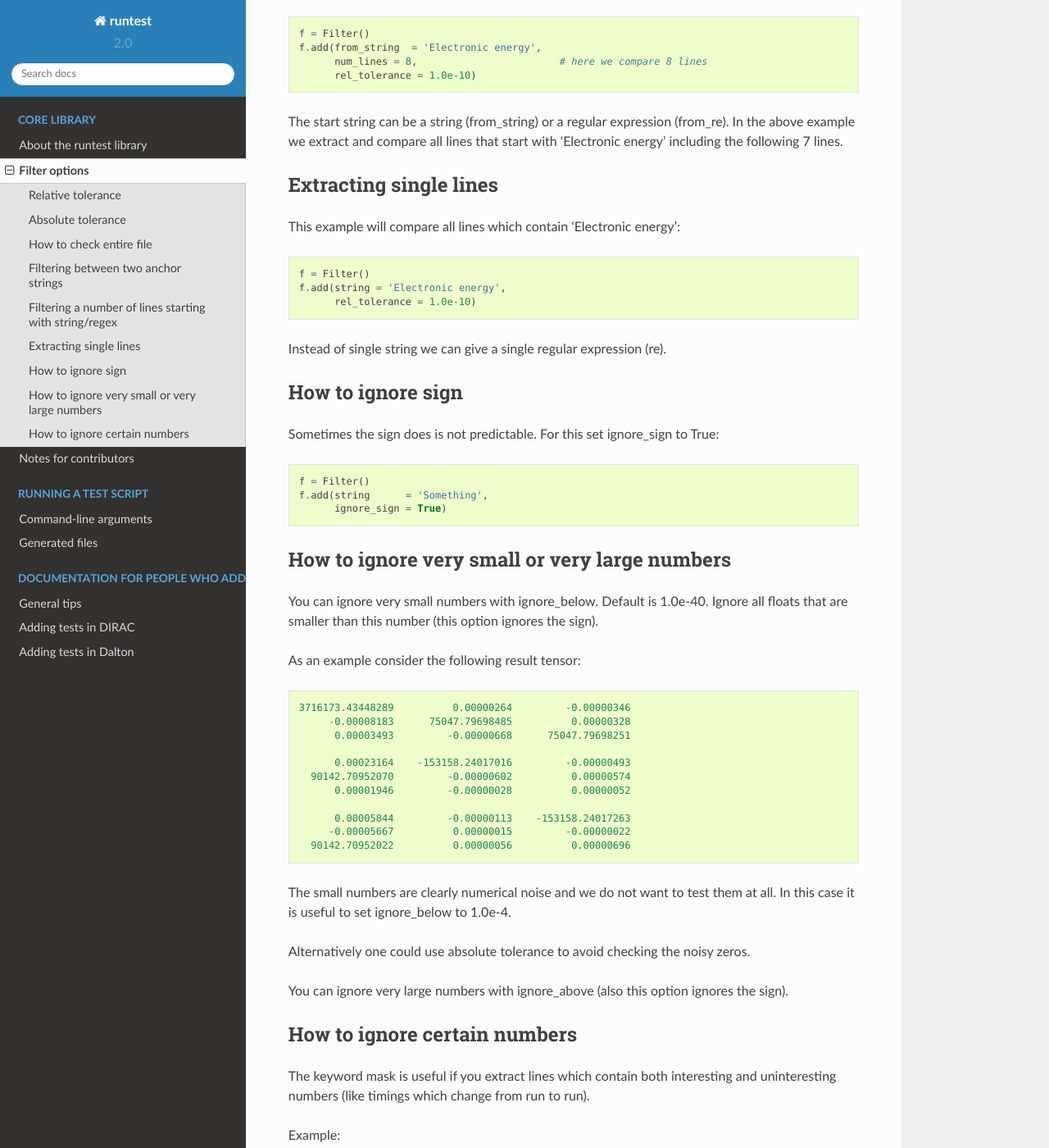
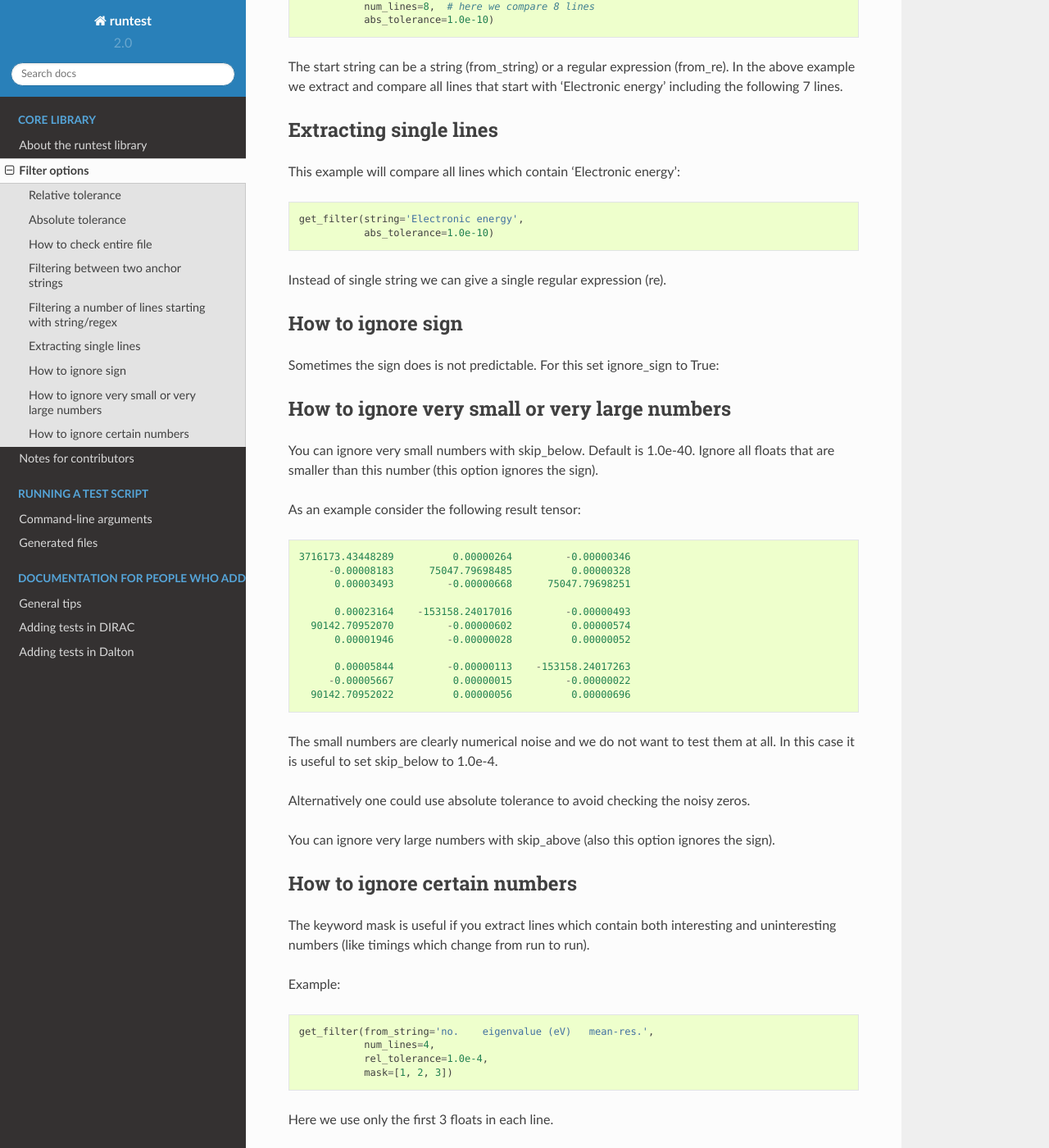
Before and after one commit to bast/runtest, a Sphinx documentation site: the page built from doc/core/filter_options.rst, in a window 1280 px wide and 1400 px high, scrolled down 1414 px. Shown: the whole window at 82% size. Built offline with Sphinx 7.4.7 and the Read the Docs theme 2.0.0, drawn with Linux system fonts in a browser that asks for light colours; some of the changed text lies outside the part shown.

Commit message:
update filter options doc

```diff
--- a/doc/core/filter_options.rst
+++ b/doc/core/filter_options.rst
@@ -14,10 +14,9 @@ In this example we set the relative tolerance to 1.0e-10:
 
 .. code-block:: python
 
-  f = Filter()
-  f.add(from_string   = 'Electronic energy',
-        num_lines     = 8,
-        rel_tolerance = 1.0e-10)
+  get_filter(from_string='Electronic energy',
+             num_lines=8,
+             rel_tolerance=1.0e-10)
 
 
 Absolute tolerance
@@ -30,10 +29,9 @@ In this example we set the absolute tolerance to 1.0e-10:
 
 .. code-block:: python
 
-  f = Filter()
-  f.add(from_string   = 'Electronic energy',
-        num_lines     = 8,
-        abs_tolerance = 1.0e-10)
+  get_filter(from_string='Electronic energy',
+             num_lines=8,
+             abs_tolerance=1.0e-10)
 
 
 How to check entire file
@@ -46,8 +44,7 @@ Example:
 
 .. code-block:: python
 
-  f = Filter()
-  f.add() # filter all lines
+  get_filter(rel_tolerance=1.0e-10)
 
 
 Filtering between two anchor strings
@@ -57,9 +54,9 @@ Example:
 
 .. code-block:: python
 
-  f = Filter()
-  f.add(from_string = '@   Elements of the electric dipole',
-        to_string   = '@   anisotropy')
+  get_filter(from_string='@   Elements of the electric dipole',
+             to_string='@   anisotropy',
+             rel_tolerance=1.0e-10)
 
 This will extract all floats between these strings including the lines of the
 strings.
@@ -76,10 +73,9 @@ Example:
 
 .. code-block:: python
 
-  f = Filter()
-  f.add(from_string  = 'Electronic energy',
-        num_lines = 8,                        # here we compare 8 lines
-        rel_tolerance = 1.0e-10)
+  get_filter(from_string='Electronic energy',
+             num_lines=8,  # here we compare 8 lines
+             abs_tolerance=1.0e-10)
 
 The start string can be a string (from_string) or a regular expression
 (from_re).  In the above example we extract and compare all lines that start
@@ -93,9 +89,8 @@ This example will compare all lines which contain 'Electronic energy':
 
 .. code-block:: python
 
-  f = Filter()
-  f.add(string = 'Electronic energy',
-        rel_tolerance = 1.0e-10)
+  get_filter(string='Electronic energy',
+             abs_tolerance=1.0e-10)
 
 Instead of single string we can give a single regular expression (re).
 
@@ -105,17 +100,11 @@ How to ignore sign
 
 Sometimes the sign does is not predictable. For this set ignore_sign to True:
 
-.. code-block:: python
-
-  f = Filter()
-  f.add(string      = 'Something',
-        ignore_sign = True)
-
 
 How to ignore very small or very large numbers
 ----------------------------------------------
 
-You can ignore very small numbers with ignore_below.
+You can ignore very small numbers with skip_below.
 Default is 1.0e-40. Ignore all floats that are smaller than this number
 (this option ignores the sign).
 
@@ -134,12 +123,12 @@ As an example consider the following result tensor::
           90142.70952022          0.00000056          0.00000696
 
 The small numbers are clearly numerical noise and we do not want to test them
-at all.  In this case it is useful to set ignore_below to 1.0e-4.
+at all.  In this case it is useful to set skip_below to 1.0e-4.
 
 Alternatively one could use absolute tolerance to avoid checking the noisy
 zeros.
 
-You can ignore very large numbers with ignore_above (also this option ignores
+You can ignore very large numbers with skip_above (also this option ignores
 the sign).
 
 
@@ -154,10 +143,9 @@ Example:
 
 .. code-block:: python
 
-  f = Filter()
-  f.add(from_string = 'no.    eigenvalue (eV)   mean-res.',
-        num_lines = 4,
-        rel_tolerance = 1.0e-4,
-        mask = [1, 2, 3])
+  get_filter(from_string='no.    eigenvalue (eV)   mean-res.',
+             num_lines=4,
+             rel_tolerance=1.0e-4,
+             mask=[1, 2, 3])
 
 Here we use only the first 3 floats in each line.
```
